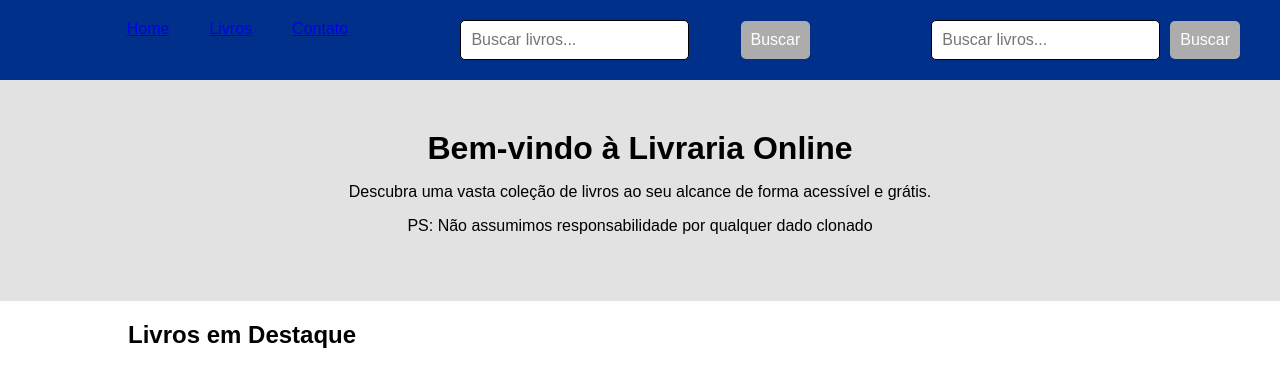
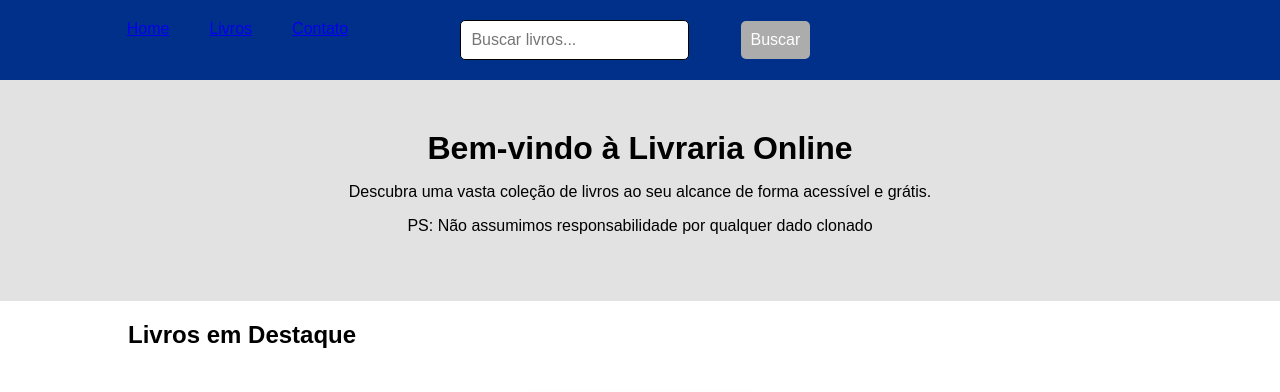
Before and after one commit to luam1/A5, a plain HTML site: page index.html in a window 1280 px wide. Shown: the top 392 px of the page. Drawn offline with Linux system fonts and the light colour scheme.

Commit message:
Atualizar o index.html

```diff
--- a/index.html
+++ b/index.html
@@ -260,10 +260,6 @@
         <button type="submit">Buscar</button>
     </div>
 </nav>
-        <div class="search-bar">
-            <input type="text" placeholder="Buscar livros...">
-            <button type="submit">Buscar</button>
-        </div>
     </header>
 
     <div class="hero" id="home">
```
